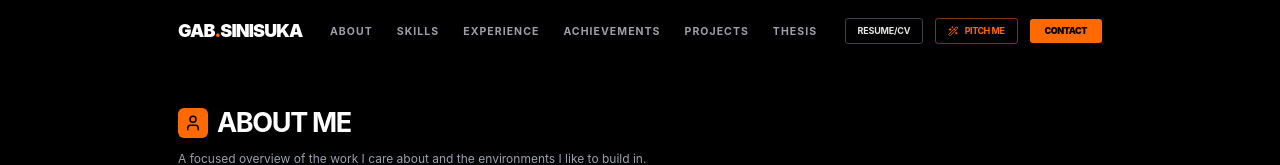
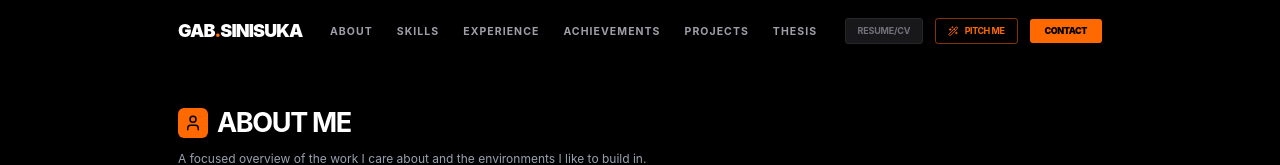
Before and after one commit to treeone246/Gabriels-Portofolio-Website, a React (Vite) app in the folder my-portfolio/: page / in a window 1280 px wide. Shown: the top 165 px of the page. Built offline with nearby package versions, Linux system fonts and the light colour scheme.

Commit message:
add changes

```diff
--- a/my-portfolio/src/App.jsx
+++ b/my-portfolio/src/App.jsx
@@ -1127,14 +1127,15 @@ export default function App() {
             ))}
           </div>
           <div className="flex items-center gap-2 sm:gap-4">
-            <a
-              href={resumePdf}
-              target="_blank"
-              rel="noreferrer"
-              className="hidden sm:inline-flex px-3 py-1.5 sm:px-4 sm:py-2 border border-zinc-700 text-zinc-200 hover:border-orange-500/50 hover:text-orange-300 text-[10px] sm:text-xs font-bold rounded uppercase tracking-tight transition-colors"
+            <button
+              type="button"
+              disabled
+              aria-disabled="true"
+              title="Resume/CV access is temporarily disabled"
+              className="hidden sm:inline-flex px-3 py-1.5 sm:px-4 sm:py-2 border border-zinc-800 bg-zinc-900 text-zinc-500 text-[10px] sm:text-xs font-bold rounded uppercase tracking-tight cursor-not-allowed"
             >
               Resume/CV
-            </a>
+            </button>
             <motion.button
               whileHover={{ scale: 1.05 }}
               whileTap={{ scale: 0.95 }}
@@ -1172,16 +1173,16 @@ export default function App() {
                     transition={{ duration: 0.18, ease: 'easeOut' }}
                     className="absolute right-0 mt-3 w-56 rounded-2xl border border-zinc-800 bg-zinc-950/95 p-2 shadow-[0_20px_45px_rgba(0,0,0,0.45)] backdrop-blur-md"
                   >
-                    <a
-                      href={resumePdf}
-                      target="_blank"
-                      rel="noreferrer"
-                      onClick={() => setShowContactMenu(false)}
-                      className="sm:hidden flex items-center gap-3 rounded-xl px-3 py-2 text-sm text-zinc-200 hover:bg-zinc-900 hover:text-white transition-colors"
+                    <button
+                      type="button"
+                      disabled
+                      aria-disabled="true"
+                      title="Resume/CV access is temporarily disabled"
+                      className="sm:hidden w-full flex items-center gap-3 rounded-xl px-3 py-2 text-sm text-zinc-500 cursor-not-allowed"
                     >
                       <FileText size={16} className="text-orange-400" />
                       <span>Resume/CV</span>
-                    </a>
+                    </button>
                     <a
                       href={safeLinks.linkedin}
                       target="_blank"
```
